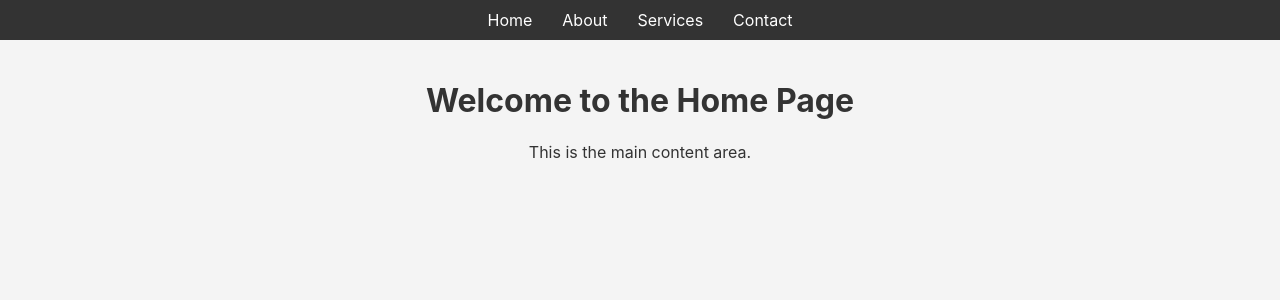
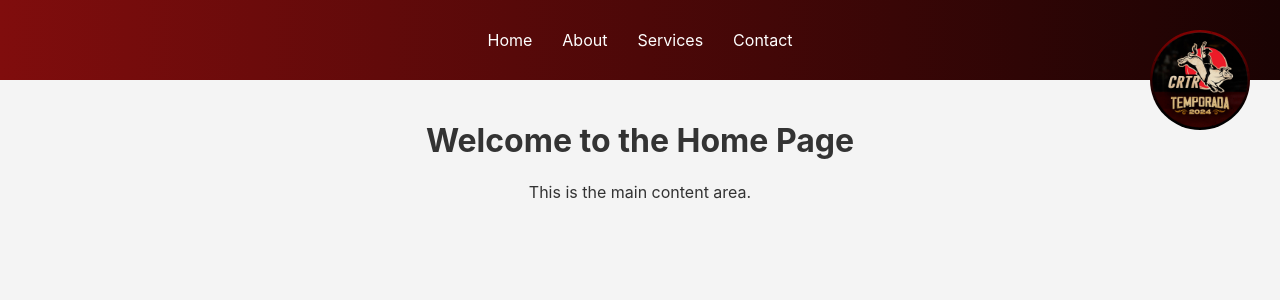
Before and after one commit to crtr-projects/frontend-crtr, a Vue app: page / in a window 1280 px wide. Shown: the top 300 px of the page. Built offline with nearby package versions, Linux system fonts and the light colour scheme.

Commit message:
Add styles no menu

```diff
--- a/index.html
+++ b/index.html
@@ -4,7 +4,7 @@
     <meta charset="UTF-8">
     <link rel="icon" href="/favicon.ico">
     <meta name="viewport" content="width=device-width, initial-scale=1.0">
-    <title>Vite App</title>
+    <title>CRTR</title>
   </head>
   <body>
     <div id="app"></div>
--- a/src/components/Menu.css
+++ b/src/components/Menu.css
@@ -11,10 +11,25 @@
   /* Estilo do menu horizontal */
   .menu {
     display: flex;
-    justify-content: center;
-    background-color: #333;
+    align-items: center;
+    background: linear-gradient(to right, #800D0D, #1A0303); /* Gradiente de exemplo */
     color: white;
-    padding: 10px;
+    padding: 30px;
+    justify-content: space-between; /* Alinha logo e menu */
+    position: relative; /* Para posicionar o botão de fechar corretamente */
+  }
+
+  .logo-container {
+    flex: 0 0 auto; /* Evita que a logo se expanda */
+    position: fixed; /* Fixa a logo no lado direito da tela */
+    right: 30px; /* Ajuste a posição conforme necessário */
+    top: 30px; /* Ajuste a posição conforme necessário */
+    z-index: 1001; /* Garante que a logo fique acima do menu */
+  }
+
+  .logo {
+    height: 100px; /* Ajuste o tamanho da logo conforme necessário */
+    border-radius: 50%; /* Torna a logo arredondada */
   }
 
   .menu ul {
@@ -22,6 +37,8 @@
     list-style-type: none;
     padding: 0;
     margin: 0;
+    flex: 1; /* Permite que os itens ocupem o espaço restante */
+    justify-content: center; /* Centraliza os itens no menu */
   }
 
   .menu li {
@@ -45,22 +62,22 @@
   /* Estilo responsivo */
   @media (max-width: 768px) {
     .menu {
-      display: none;
-      flex-direction: column;
-      position: absolute;
+      display: flex;
+      flex-direction: column; /* Menu na vertical */
+      position: fixed; /* Fixa o menu no topo da página */
       top: 0;
-      right: 0;
-      width: 200px;
-      height: 100vh;
-      background-color: #333;
+      left: 0; /* Posiciona o menu no lado esquerdo */
+      width: 250px; /* Largura reduzida do menu */
+      height: 100vh; /* Altura completa da tela */
+      background: linear-gradient(to right, #800D0D, #1A0303); /* Gradiente de exemplo para a versão móvel */
       padding: 20px;
-      transform: translateX(100%);
+      transform: translateX(-100%); /* Oculta o menu inicialmente */
       transition: transform 0.3s ease;
+      z-index: 1000; /* Garante que o menu fique acima de outros conteúdos */
     }
 
     .menu.open {
-      display: flex;
-      transform: translateX(0);
+      transform: translateX(0); /* Exibe o menu quando aberto */
     }
 
     .menu-button {
@@ -79,11 +96,18 @@
       right: 10px;
     }
 
+    .logo-container {
+      display: none; /* Oculta a logo no menu móvel */
+    }
+
     .menu ul {
-      flex-direction: column;
+      flex-direction: column; /* Itens dispostos verticalmente */
+      align-items: center; /* Alinha os itens ao centro */
+      margin: 0;
+      padding: 0;
     }
 
     .menu li {
-      margin: 15px 0;
+      margin: 15px 0; /* Ajusta o espaçamento dos itens no menu móvel */
     }
   }
--- a/src/components/Menu.vue
+++ b/src/components/Menu.vue
@@ -4,6 +4,9 @@
         ☰
       </button>
       <nav :class="{ 'open': isMenuOpen }" class="menu">
+      <div class="logo-container">
+        <img src="../assets/image.png" alt="Logo" class="logo" />
+      </div>
         <ul>
           <li><router-link to="/">Home</router-link></li>
           <li><a href="#about">About</a></li>
@@ -14,6 +17,7 @@
       </nav>
     </div>
 </template>
+
 
 <script>
     export default {
```
Also changed, not shown: src/components/Logo.vue (added, +15 -0 lines), src/components/icons/IconCommunity.vue (deleted, +0 -7 lines), src/components/icons/IconDocumentation.vue (deleted, +0 -7 lines), src/components/icons/IconEcosystem.vue (deleted, +0 -7 lines), src/components/icons/IconSupport.vue (deleted, +0 -7 lines), src/components/icons/IconTooling.vue (deleted, +0 -19 lines), src/assets/image.png (added), src/assets/logo.svg (deleted). Lines whose indentation alone changed are shown as unchanged.
